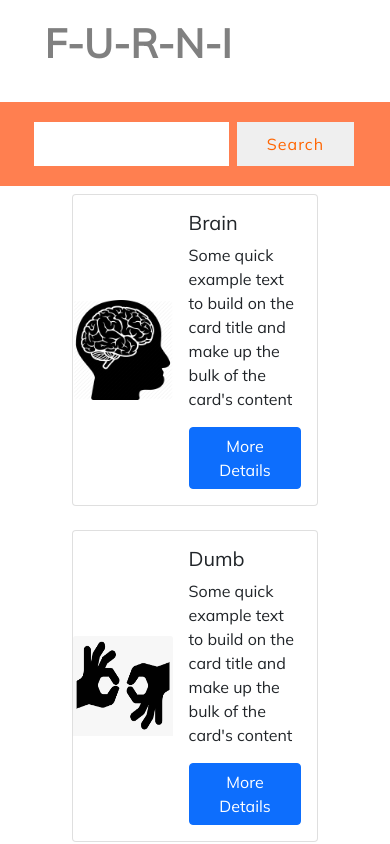
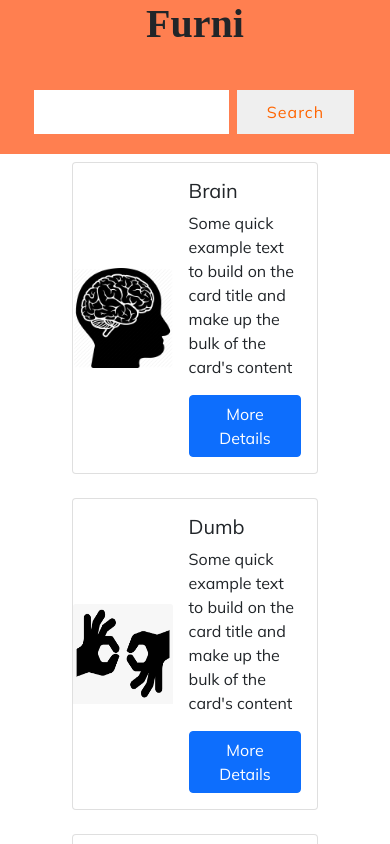
Before and after one commit to Furni-for-all/Furni-web, a React (Create React App) app: page / in a window 390 px wide. Shown: the top 844 px of the page. Built offline with nearby package versions, Linux system fonts and the light colour scheme.

Commit message:
heading set

```diff
--- a/src/App.jsx
+++ b/src/App.jsx
@@ -15,7 +15,6 @@ const App = () => {
 
   return(
     <>
-    <Navbar/>
     <Switch>
       <Route exact path ="/" component={Home} />
       <Route exact path ="/about" component={About} />
--- a/src/components/Home/Home.css
+++ b/src/components/Home/Home.css
@@ -69,3 +69,22 @@
   width: 100px;
   height: 100px;
 }
+.above-search {
+  height: 70px;
+  background: #FF7F50;
+}
+
+.above-search h1 {
+  font-size: 40px;
+  font-weight: bold;
+  font-family: 'Londrina Solid', cursive;
+}
+.space {
+  height: 30px;
+}
+.search-form h1 {
+  font-size: 40px;
+  font-weight: bold;
+  font-family: 'Londrina Solid', cursive;
+  margin-right: 80px;
+}
--- a/src/components/Home/Home.jsx
+++ b/src/components/Home/Home.jsx
@@ -27,22 +27,26 @@ const getSearch = e =>{
 return(
     <div>
     <div className="App">
+      <div className="above-search d-lg-none">
+          <div className="d-lg-none">
+          <h1>Furni</h1>
+          </div>
+      </div>
       <form onSubmit={getSearch} className="search-form">
+      <div className="d-none d-lg-block">
+          <h1>Furni</h1>
+      </div>
         <input className="search-bar" type="text"
         value = {search}
-        onChange = {updateSearch}
-
-        />
+        onChange = {updateSearch}/>
         <button
         className = "search-button"
-        type="submit"
-        >
+        type="submit">
         Search
         </button>
       </form>
 
     </div>
-
    <div >
      <h1 className = "text-center"></h1>
      </div>
--- a/src/components/Navbar.jsx
+++ b/src/components/Navbar.jsx
@@ -11,7 +11,6 @@ return(
 
 
 <nav className="navbar navbar-expand-lg">
-  <div className="navbar-brand" to="/"><p>F-U-R-N-I</p></div>
   <button className="navbar-toggler" type="button" data-toggle="collapse" data-target="#navbarSupportedContent" aria-controls="navbarSupportedContent" aria-expanded="false" aria-label="Toggle navigation">
     <span className="navbar-toggler-icon"></span>
   </button>
```
